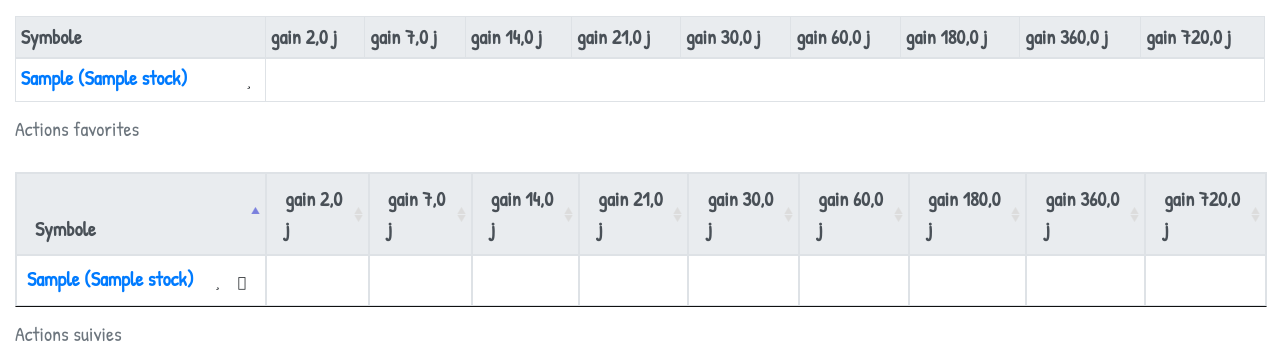
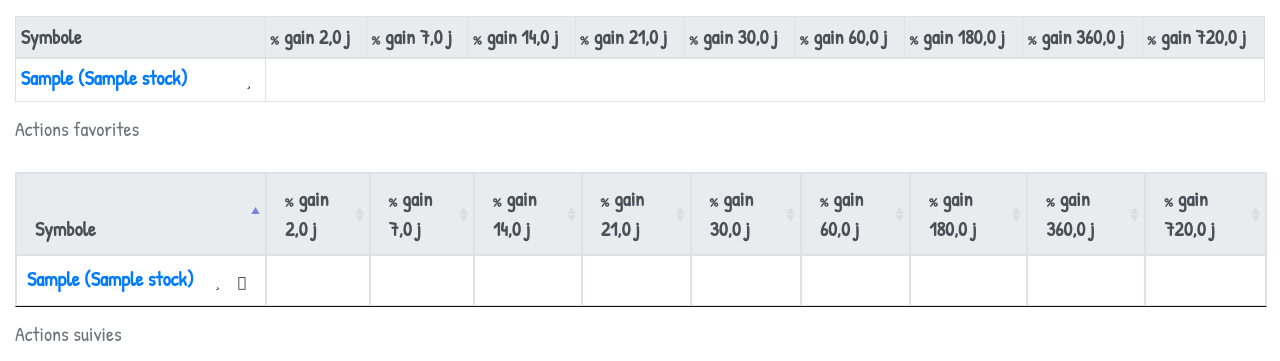
Before and after one commit to doolieSoft/djbourse, a Django app: page /get_diff_for_all_periods_and_all_stocks in a window 1280 px wide. Shown: the part 62-423 px from the top of the page. Run offline with Django 3.2, Linux system fonts and the light colour scheme; tables that the repository leaves empty hold one stand-in row (values such as "Sample post"); some libraries are stand-ins or nearby versions.

Commit message:
percent symbol modified

```diff
--- a/bourse/templates/diff_for_all_periods_for_all_stocks.html
+++ b/bourse/templates/diff_for_all_periods_for_all_stocks.html
@@ -7,7 +7,7 @@
             <thead class="thead-light">
             <th>Symbole</th>
             {% for period in period_headers.keys %}
-            <th><i class="fas fa-percentage"></i> gain {{period}} j</th>
+            <th><span style="font-size: 10px;"><i class="fa fa-percent" aria-hidden="true"></i></span> gain {{period}} j</th>
             {% endfor %}
             </thead>
             <tbody>
@@ -54,7 +54,7 @@
             <thead class="thead-light">
             <th>Symbole</th>
             {% for period in period_headers.keys %}
-            <th><i class="fas fa-percentage"></i> gain {{period}} j</th>
+            <th><span style="font-size: 10px;"><i class="fa fa-percent" aria-hidden="true"></i></span> gain {{period}} j</th>
             {% endfor %}
             </thead>
             <tbody>
```
